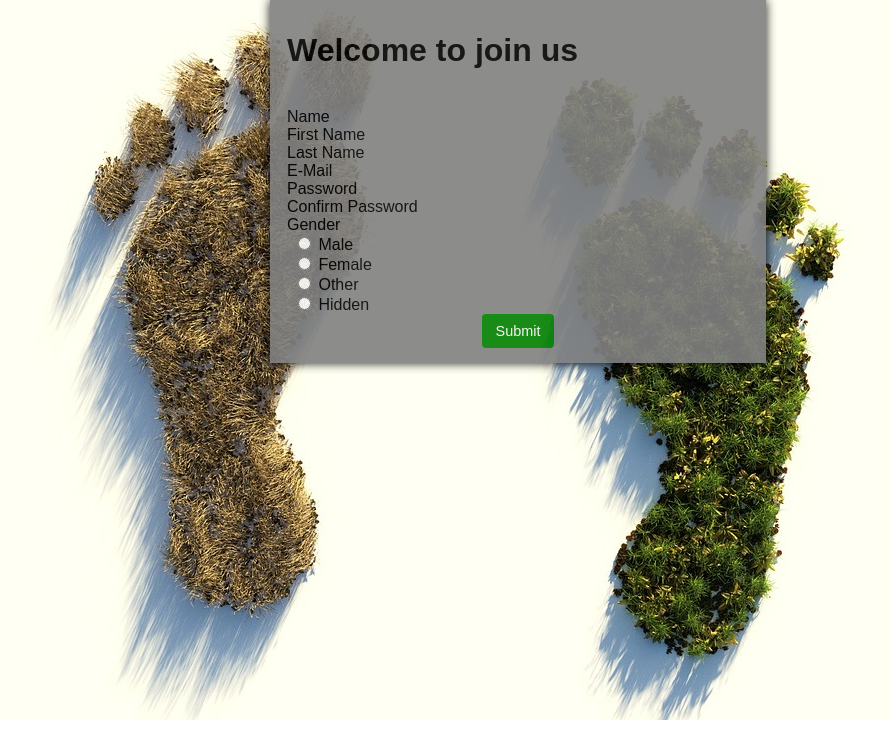
After one commit to Flyingsssnail/INFO30005, a Node server app: template views/register.ejs in a window 1280 px wide. The commit adds this page. Shown: the top 740 px of the page, without its empty margins (122-1013 px from the left). Run offline with Node 20, Linux system fonts and the light colour scheme; the template is opened without the code that fills it, so the values that code supplies are empty; some libraries are stand-ins or nearby versions.

Commit message:
input style

```diff
--- a/public/register.css
+++ b/public/register.css
@@ -4,13 +4,21 @@
     margin:auto;
 }
 
-legend {
+h1 {
     font-size: xx-large;
+    font: '#34ac98';
 }
 
-.input-group {
-    text-align: center;
+.form-control {
+    font-size: 10px;
+    width:240px;
+    margin: 10px auto;
+    padding: 8px 8px 8px 8px;
+    border-radius: 5px;
+    box-shadow: inset 0 1px 2px rgba(0,0,0, .55), 0px 1px 1px rgba(255,255,255,.5);
+    border: 1px solid #666;
 }
+
 
 .radio {
     width: 450px;
@@ -27,13 +35,17 @@ legend {
 }
 
 fieldset {
-    background-color: grey;
-    filter:alpha(Opacity=90);-moz-opacity:0.9;opacity: 0.9;
+    background-color:grey;
+    border-style: solid;
+    border-width: thick;
+    box-shadow:0px 0px 10px #000;
+    border-color: grey;
+    opacity: 0.9;
 }
 
 html, body {
     background:url('./images/login.jpeg') no-repeat center 0;
     margin:0px;
     font-family: 'Ubuntu', sans-serif;
-    background-size: 100% 110%;
+    background-size: auto;
 }
--- /dev/null
+++ b/views/register.ejs
@@ -0,0 +1,130 @@
+<!DOCTYPE html>
+<html lang="en">
+<head>
+    <meta charset="UTF-8">
+    <title>Register page</title>
+    <link rel="stylesheet" type="text/css" href="../public/register.css">
+</head>
+<body>
+     <div class="container">
+         <form class="well_form-horizontal" action=" " method="post"  id="register_page">
+
+             <fieldset>
+
+                 <!-- Form Name -->
+                 <h1>Welcome to join us</h1>
+
+                 <br>
+
+                 <!-- Text input-->
+                 <div class="form-group">
+                     <label class="col-md-4 control-label">Name</label>
+                     <div class="col-md-4 inputGroupContainer">
+                         <div class="input-group">
+                             <% result.forEach(function(element) { %>
+                                 <%= element.name%>
+                             <% })%>
+                         </div>
+                     </div>
+                 </div>
+
+
+                 <div class="form-group">
+                     <label class="col-md-4 control-label">First Name</label>
+                     <div class="col-md-4 inputGroupContainer">
+                         <div class="input-group">
+                             <% result.forEach(function(element) { %>
+                                 <%= element.firstname%>
+                             <% })%>
+                         </div>
+                     </div>
+                 </div>
+
+                 <!-- Text input-->
+
+                 <div class="form-group">
+                     <label class="col-md-4 control-label" >Last Name</label>
+                     <div class="col-md-4 inputGroupContainer">
+                         <div class="input-group">
+                             <% result.forEach(function(element) { %>
+                                 <%= element.lastname%>
+                             <% })%>
+                         </div>
+                     </div>
+                 </div>
+
+                 <!-- Text input-->
+                 <div class="form-group">
+                     <label class="col-md-4 control-label">E-Mail</label>
+                     <div class="col-md-4 inputGroupContainer">
+                         <div class="input-group">
+                             <% result.forEach(function(element) { %>
+                                 <%= element.email%>
+                             <% })%>
+                         </div>
+                     </div>
+                 </div>
+
+                 <div class="form-group">
+                     <label class="col-md-4 control-label">Password</label>
+                     <div class="col-md-4 inputGroupContainer">
+                         <div class="input-group">
+                             <% result.forEach(function(element) { %>
+                                 <%= element.password%>
+                             <% })%>
+
+                         </div>
+                     </div>
+                 </div> <!-- close .form-group -->
+
+                 <div class="form-group">
+                     <label class="col-md-4 control-label"> Confirm Password </label>
+                     <div class="col-md-4 inputGroupContainer">
+                         <div class="input-group">
+                             <% result.forEach(function(element) { %>
+                                 <%= element.password%>
+                             <% })%>
+                         </div>
+                     </div>
+                 </div>
+
+
+
+                 <div class="form-group" >
+                     <label class="col-md-4 control-label">Gender</label>
+                     <div class="col-md-4" >
+                         <div class="radio">
+                             <label>
+                                 <input type="radio" name="gender" value="male" /> Male
+                             </label>
+                         </div>
+                         <div class="radio">
+                             <label>
+                                 <input type="radio" name="gender" value="female" /> Female
+                             </label>
+                         </div>
+                         <div class="radio">
+                             <label>
+                                 <input type="radio" name="gender" value="other" /> Other
+                             </label>
+                         </div>
+                         <div class="radio">
+                             <label>
+                                 <input type="radio" name="gender" value="hidden" /> Hidden
+                             </label>
+                         </div>
+                     </div>
+                 </div>
+
+                 <!-- Button -->
+                 <div class="form-group">
+                     <label class="col-md-4 control-label"></label>
+                     <div class="col-md-4">
+                         <div style="text-align: center;"><button type="submit" class="btn" >Submit </button></div>
+                     </div>
+                 </div>
+             </fieldset>
+         </form>
+     </div>
+</body>
+</html>
```
Also changed, not shown: public/login.css (+10 -0 lines), public/register.html (+5 -22 lines).
